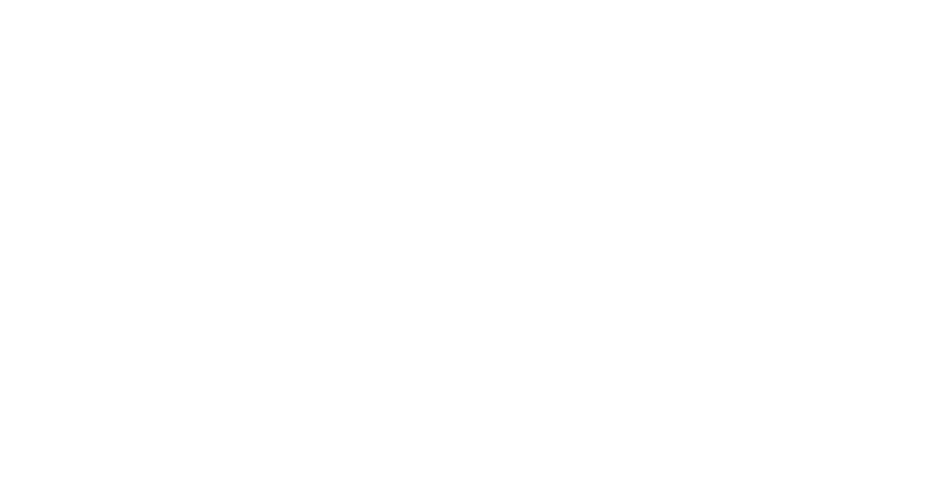
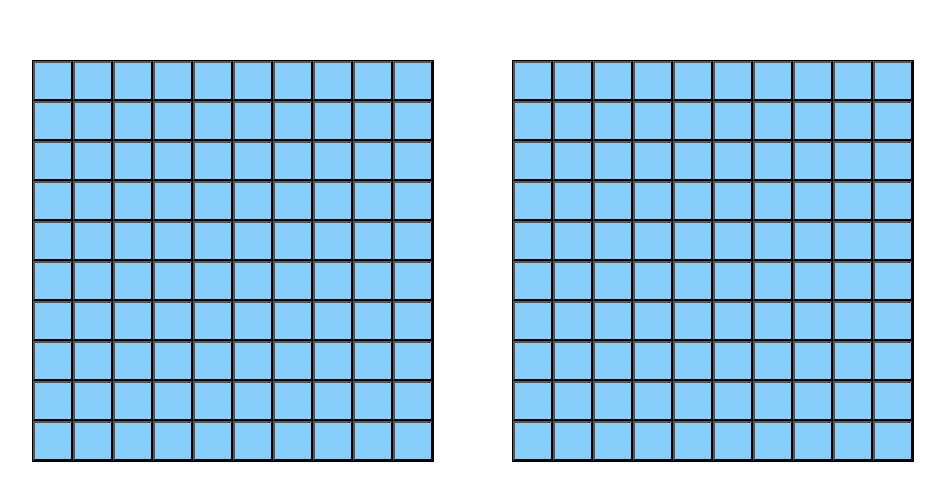
Before and after one commit to julianchso/odin-battleship, a React (Vite) app in the folder battleship-game/: page / in a window 1280 px wide. Shown: the part 139-640 px from the top of the page, without its empty margins (167-1112 px from the left). Built offline with nearby package versions, Linux system fonts and the light colour scheme.

Commit message:
render gameboard

```diff
--- a/battleship-game/src/App.css
+++ b/battleship-game/src/App.css
@@ -0,0 +1,174 @@
+/* http://meyerweb.com/eric/tools/css/reset/
+   v2.0 | 20110126
+   License: none (public domain)
+*/
+
+html,
+body,
+div,
+span,
+applet,
+object,
+iframe,
+h1,
+h2,
+h3,
+h4,
+h5,
+h6,
+p,
+blockquote,
+pre,
+a,
+abbr,
+acronym,
+address,
+big,
+cite,
+code,
+del,
+dfn,
+em,
+img,
+ins,
+kbd,
+q,
+s,
+samp,
+small,
+strike,
+strong,
+sub,
+sup,
+tt,
+var,
+b,
+u,
+i,
+center,
+dl,
+dt,
+dd,
+ol,
+ul,
+li,
+fieldset,
+form,
+label,
+legend,
+table,
+caption,
+tbody,
+tfoot,
+thead,
+tr,
+th,
+td,
+article,
+aside,
+canvas,
+details,
+embed,
+figure,
+figcaption,
+footer,
+header,
+hgroup,
+menu,
+nav,
+output,
+ruby,
+section,
+summary,
+time,
+mark,
+audio,
+video {
+  margin: 0;
+  padding: 0;
+  border: 0;
+  font-size: 100%;
+  font: inherit;
+  vertical-align: baseline;
+}
+
+/* HTML5 display-role reset for older browsers */
+article,
+aside,
+details,
+figcaption,
+figure,
+footer,
+header,
+hgroup,
+menu,
+nav,
+section {
+  display: block;
+}
+
+body {
+  line-height: 1;
+}
+
+ol,
+ul {
+  list-style: none;
+}
+
+blockquote,
+q {
+  quotes: none;
+}
+
+blockquote:before,
+blockquote:after,
+q:before,
+q:after {
+  content: '';
+  content: none;
+}
+
+table {
+  border-collapse: collapse;
+  border-spacing: 0;
+}
+
+button {
+  cursor: pointer;
+}
+
+/* Gameboard start */
+
+.gameboard_playarea {
+  margin: 0 auto;
+  height: 800px;
+  width: 960px;
+  display: flex;
+  flex-direction: row;
+  justify-content: space-around;
+  align-items: center;
+}
+
+.gameboard_grid {
+  border: solid 1px #000;
+  height: 400px;
+  width: 400px;
+  display: grid;
+  grid-template-columns: repeat(10, 1fr);
+  grid-template-rows: repeat(10, 1fr);
+}
+
+.gameboard_cell {
+  /* border: solid 1px #000; */
+}
+
+.gameboard_cell-ship {
+  background: green;
+}
+
+.gameboard_cell-water {
+  background: lightskyblue;
+}
+
+/* Gameboard end */
--- a/battleship-game/src/App.tsx
+++ b/battleship-game/src/App.tsx
@@ -1,8 +1,23 @@
-import { useState } from 'react';
+import { Gameboard } from './components/Gameboard';
+import createGameBoard from './game/createGameboard';
 import './App.css';
 
 function App() {
-  return <></>;
+  const playerBoard = createGameBoard(10);
+  const computerBoard = createGameBoard(10);
+
+  return (
+    <>
+      <div className='gameboard_playarea'>
+        <div>
+          <Gameboard gameboard={playerBoard} />
+        </div>
+        <div>
+          <Gameboard gameboard={computerBoard} />
+        </div>
+      </div>
+    </>
+  );
 }
 
 export default App;
--- a/battleship-game/src/components/Gameboard.tsx
+++ b/battleship-game/src/components/Gameboard.tsx
@@ -1,18 +1,25 @@
-import React from 'react';
-
-import { Gameboard as GameboardType } from '../types/Gameboard';
-import { createShip } from '../game/createShip';
 import createGameBoard from '../game/createGameboard';
 
-import type { Ship } from '../game/createShip';
+type Gameboard = ReturnType<typeof createGameBoard>;
+type GameboardProps = {
+  gameboard: Gameboard;
+};
 
-function Gameboard() {
-  const [grid, setGrid] = React.useState(createGameBoard(10));
-
-  const [missedAttacks, setMissedAttacks] = [];
-  const fleet = [];
-
-  return <></>;
+function Gameboard({ gameboard }: GameboardProps) {
+  return (
+    <>
+      <div className='gameboard_grid'>
+        {gameboard.grid.flat().map((cell, index) => (
+          <button
+            key={index}
+            className={`gameboard_cell ${cell === null ? 'gameboard_cell-water' : 'gameboard_cell-ship'}`}
+          >
+            {cell === null ? '' : ''}
+          </button>
+        ))}
+      </div>
+    </>
+  );
 }
 
 export { Gameboard };
--- a/battleship-game/src/game/createGameboard.ts
+++ b/battleship-game/src/game/createGameboard.ts
@@ -1,8 +1,10 @@
 import { createShip } from './createShip';
 import type { Ship } from './createShip';
 
+type GridCell = Ship | null;
+
 export default function createGameBoard(GBLength: number) {
-  const grid = Array.from({ length: GBLength }, () => Array(GBLength).fill(''));
+  const grid: GridCell[][] = Array.from({ length: GBLength }, () => Array(GBLength).fill(null));
   const shipList: Ship[] = [];
   const missedAttacks: [number, number][] = [];
   const attacksGrid = new Set<string>();
@@ -20,12 +22,12 @@
     }
 
     if (alignment == 'horizontal') {
+      if (col + shipLength > GBLength) {
+        return false;
+      }
+
       for (let i = 0; i < shipLength; i++) {
-        if (grid[row][col + i] === 1) {
-          return false;
-        }
-
-        if (col + shipLength > GBLength) {
+        if (grid[row][col + i] !== null) {
           return false;
         }
       }
@@ -40,12 +42,11 @@
     }
 
     if (alignment == 'vertical') {
+      if (row + shipLength > GBLength) {
+        return false;
+      }
       for (let i = 0; i < shipLength; i++) {
-        if (grid[row + i][col] === 1) {
-          return false;
-        }
-
-        if (row + shipLength > GBLength) {
+        if (grid[row + i][col] !== null) {
           return false;
         }
       }
@@ -68,14 +69,24 @@
       return;
     }
 
+    if (row < 0 || row >= GBLength || col < 0 || col >= GBLength) {
+      return;
+    }
+
     attacksGrid.add(key);
 
     if (cell !== null) {
       cell.hit();
+      return 'hit';
     } else {
       missedAttacks.push([row, col]);
+      return 'miss';
     }
   }
 
-  return { grid, placeShip, receiveAttack };
+  function allShipsSunk() {
+    return shipList.every((ship) => ship.isSunk());
+  }
+
+  return { grid, placeShip, receiveAttack, allShipsSunk };
 }
--- /dev/null
+++ b/battleship-game/src/game/player.ts
@@ -0,0 +1,5 @@
+import createGameBoard from './createGameboard';
+
+export default function player() {
+  createGameBoard(10);
+}
--- /dev/null
+++ b/battleship-game/src/game/playerActions.ts
@@ -0,0 +1 @@
+export default function playerAction() {}
```
